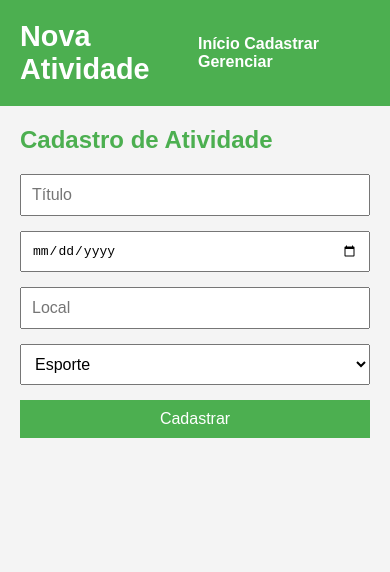
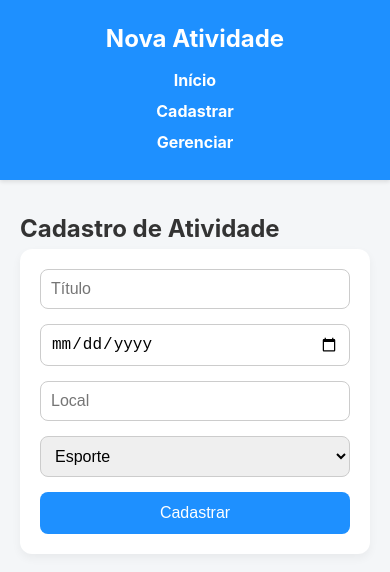
Before and after one commit to carlossh8/agenda-atividades, a plain HTML site: page cadastrar.html in a window 390 px wide. Drawn offline with Linux system fonts and the light colour scheme.

Commit message:
Atualiza o estilo CSS para melhorar a aparência e responsividade do layout

```diff
--- a/css/style.css
+++ b/css/style.css
@@ -1,3 +1,4 @@
+/* Fonte e base */
 * {
     margin: 0;
     padding: 0;
@@ -5,83 +6,115 @@
   }
 
   body {
-    font-family: Arial, sans-serif;
-    background-color: #f4f4f4;
+    font-family: 'Inter', sans-serif;
+    background-color: #f4f6f8;
     color: #333;
+    line-height: 1.6;
+    padding-bottom: 40px;
   }
 
+  /* Cabeçalho */
   header {
-    background-color: #4CAF50;
+    background-color: #1E90FF;
     color: white;
     padding: 20px;
-    display: flex;
-    justify-content: space-between;
-    align-items: center;
-}
-
-header .logo img {
-    width: 50px;
-    margin-right: 10px;
+    text-align: center;
+    box-shadow: 0 2px 4px rgba(0,0,0,0.1);
   }
 
   header h1 {
-    font-size: 1.8em;
+    font-size: 2rem;
+    margin-bottom: 10px;
   }
 
-nav ul {
-    list-style-type: none;
-    display: flex;
-    gap: 20px;
+  /* Navegação */
+  nav {
+    margin-top: 10px;
   }
 
   nav a {
+    color: white;
     text-decoration: none;
-    color: white;
+    margin: 0 12px;
     font-weight: bold;
+    transition: text-decoration 0.2s;
   }
 
-main {
-    padding: 20px;
+  nav a:hover {
+    text-decoration: underline;
   }
 
-h2 {
-    color: #4CAF50;
+  /* Conteúdo principal */
+  main {
+    max-width: 800px;
+    margin: 30px auto;
+    padding: 0 20px;
   }
 
-#calendar-container {
-    margin-top: 20px;
-    background-color: white;
+  /* Cards de atividades */
+  .atividade {
+    background-color: #fff;
+    border-radius: 12px;
     padding: 20px;
-    border-radius: 8px;
-    box-shadow: 0 0 10px rgba(0, 0, 0, 0.1);
+    margin-bottom: 20px;
+    box-shadow: 0 4px 10px rgba(0,0,0,0.05);
+    transition: transform 0.2s ease;
   }
 
+  .atividade:hover {
+    transform: scale(1.01);
+  }
+
+  .atividade h3 {
+    margin-bottom: 8px;
+    color: #1E90FF;
+  }
+
+  /* Formulário */
   form {
-    margin-top: 20px;
-    display: grid;
+    background-color: #fff;
+    padding: 20px;
+    border-radius: 12px;
+    box-shadow: 0 4px 10px rgba(0,0,0,0.05);
+    display: flex;
+    flex-direction: column;
     gap: 15px;
   }
 
-form input, form select, form button {
+  input, select {
     padding: 10px;
-    font-size: 1em;
+    border: 1px solid #ccc;
+    border-radius: 8px;
+    font-size: 1rem;
   }
 
-form button {
-    background-color: #4CAF50;
+  button {
+    background-color: #1E90FF;
     color: white;
     border: none;
+    padding: 12px;
+    font-size: 1rem;
+    border-radius: 8px;
     cursor: pointer;
+    transition: background-color 0.3s ease;
   }
 
-form button:hover {
-    background-color: #45a049;
+  button:hover {
+    background-color: #187bcd;
   }
 
-footer {
-    background-color: #333;
-    color: white;
-    text-align: center;
-    padding: 10px;
-    margin-top: 20px;
+  /* Responsividade */
+  @media (max-width: 600px) {
+    header h1 {
+      font-size: 1.5rem;
     }
+
+    nav a {
+      display: block;
+      margin: 5px 0;
+    }
+
+    .atividade {
+      font-size: 0.95rem;
+    }
+  }
```
Lines whose indentation alone changed are shown as unchanged.
